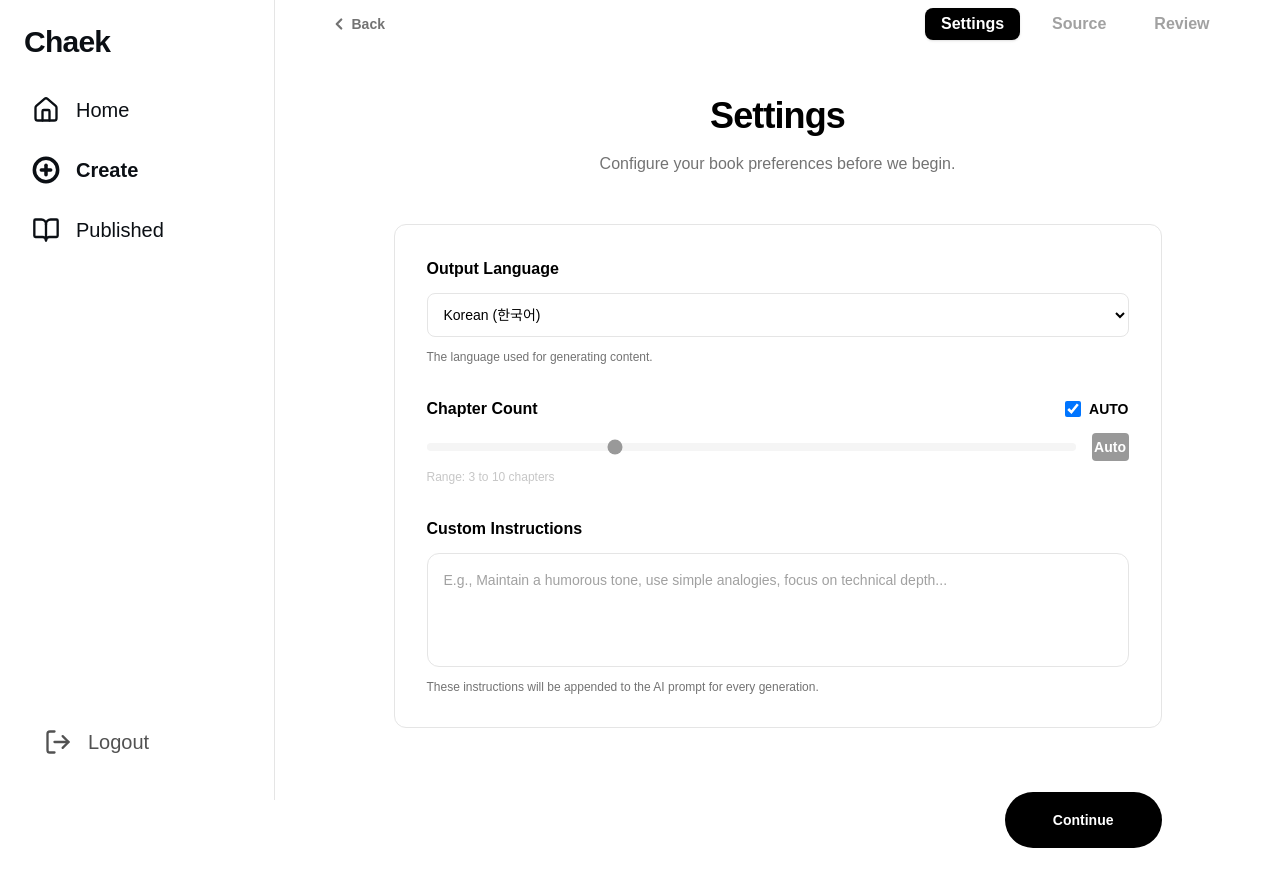
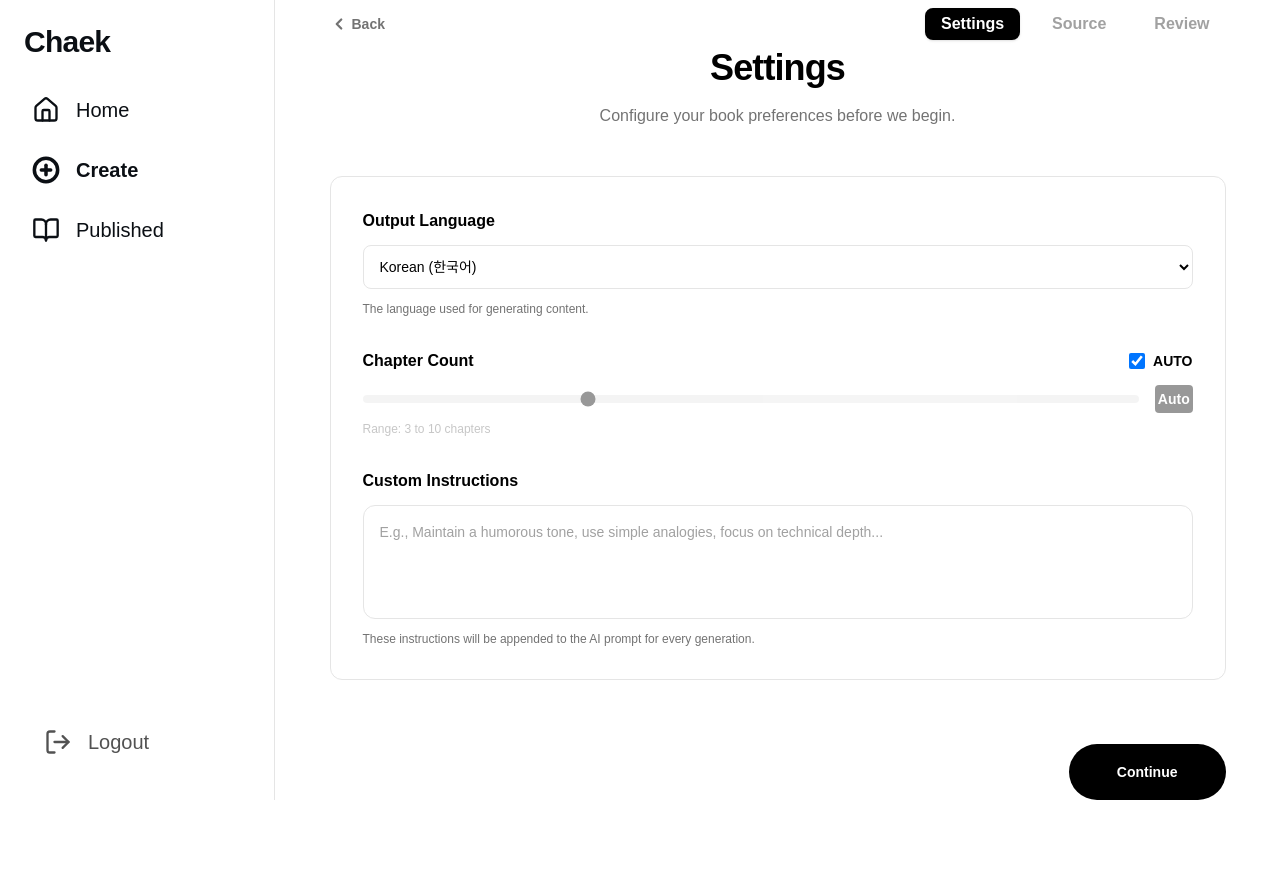
Before and after one commit to leejss/chaek, a Next.js app: page /book/new in a window 1280 px wide. Shown: the top 886 px of the page. After the commit the page ends 800 px from the top, so only its background shows below. Built offline with nearby package versions, Linux system fonts and the light colour scheme; no server answers; a web font is replaced by a local one.

Commit message:
refactor: standardize code formatting with tabs and remove max-width constraint from step components

```diff
--- a/app/(protected)/book/new/_components/SettingsStep.tsx
+++ b/app/(protected)/book/new/_components/SettingsStep.tsx
@@ -1,11 +1,11 @@
 "use client";
 
+import { useRouter } from "next/navigation";
+import Button from "@/components/Button";
 import { updateSettingsStore, useSettingsStore } from "@/context/settingsStore";
+import { completeStep } from "@/context/tocStore";
+import type { Language } from "@/lib/ai/schemas/settings";
 import { cn } from "@/utils";
-import Button from "@/components/Button";
-import { useRouter } from "next/navigation";
-import { completeStep } from "@/context/tocStore";
-import { Language } from "@/lib/ai/schemas/settings";
 
 export default function SettingsStep() {
 	const router = useRouter();
@@ -13,7 +13,7 @@ export default function SettingsStep() {
 	const { language, chapterCount, userPreference } = settings;
 
 	const handleChapterCountChange = (e: React.ChangeEvent<HTMLInputElement>) => {
-    const val = parseInt(e.target.value);
+		const val = parseInt(e.target.value, 10);
 		updateSettingsStore("settings", {
 			...settings,
 			chapterCount: val as number,
@@ -34,7 +34,7 @@ export default function SettingsStep() {
 	};
 
 	return (
-    <div className="space-y-10 max-w-3xl mx-auto">
+		<div className="space-y-10 mx-auto">
 			<div className="text-center mb-12">
 				<h2 className="text-4xl font-extrabold text-black mb-4 tracking-tight">
 					Settings
--- a/app/(protected)/book/new/_components/SourceInputStep.tsx
+++ b/app/(protected)/book/new/_components/SourceInputStep.tsx
@@ -1,6 +1,8 @@
 "use client";
 
+import { useRouter } from "next/navigation";
 import Button from "@/components/Button";
+import { useSettingsStore } from "@/context/settingsStore";
 import {
 	failTocGeneration,
 	setTocResult,
@@ -8,9 +10,7 @@ import {
 	updateTocStore,
 	useTocGenerationStore,
 } from "@/context/tocStore";
-import { useSettingsStore } from "@/context/settingsStore";
 import { generateTocAction } from "@/lib/actions/ai";
-import { useRouter } from "next/navigation";
 
 export default function SourceInputStep() {
 	const router = useRouter();
@@ -48,7 +48,7 @@ export default function SourceInputStep() {
 	};
 
 	return (
-    <div className="space-y-10 max-w-3xl mx-auto">
+		<div className="space-y-10 mx-auto">
 			<div className="text-center mb-12">
 				<h2 className="text-4xl font-extrabold text-black mb-4">Source Text</h2>
 				<p className="text-neutral-500 font-medium">
--- a/app/(protected)/book/new/page.tsx
+++ b/app/(protected)/book/new/page.tsx
@@ -23,7 +23,7 @@ function CreateBookContent() {
 
 	if (isInitialTocGeneration) {
 		return (
-			<div className="flex-1 p-8 md:p-12 overflow-y-auto bg-white">
+			<div className="flex-1 overflow-y-auto bg-white">
 				<AILoadingStep
 					title="Generating Book Structure"
 					description="Analyzing your content and creating a table of contents..."
@@ -33,7 +33,7 @@ function CreateBookContent() {
 	}
 
 	return (
-		<div className="flex-1 p-8 md:p-12 overflow-y-auto bg-white">
+		<div className="flex-1 overflow-y-auto bg-white">
 			{currentStep === "settings" && <SettingsStep />}
 			{currentStep === "source_input" && <SourceInputStep />}
 			{currentStep === "toc_review" && <TOCReviewStep />}
```
Lines whose indentation alone changed are shown as unchanged.
